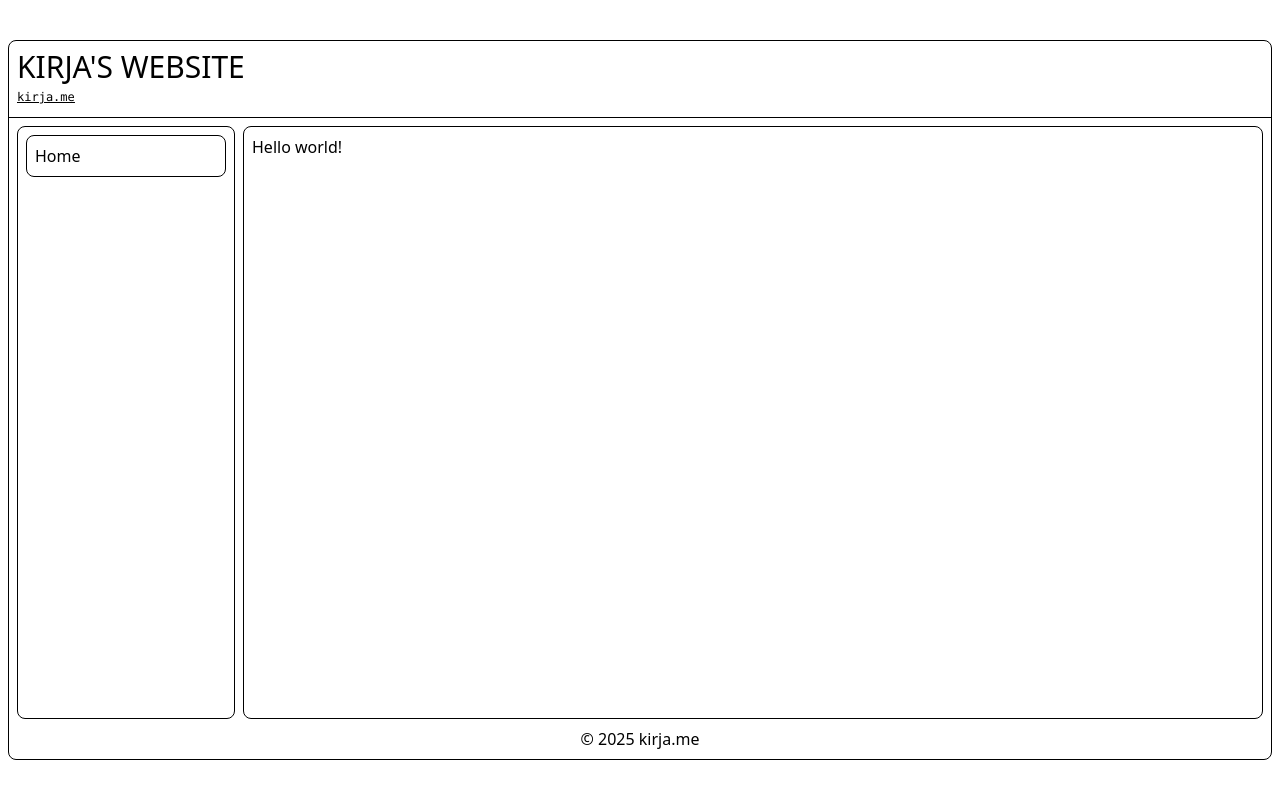
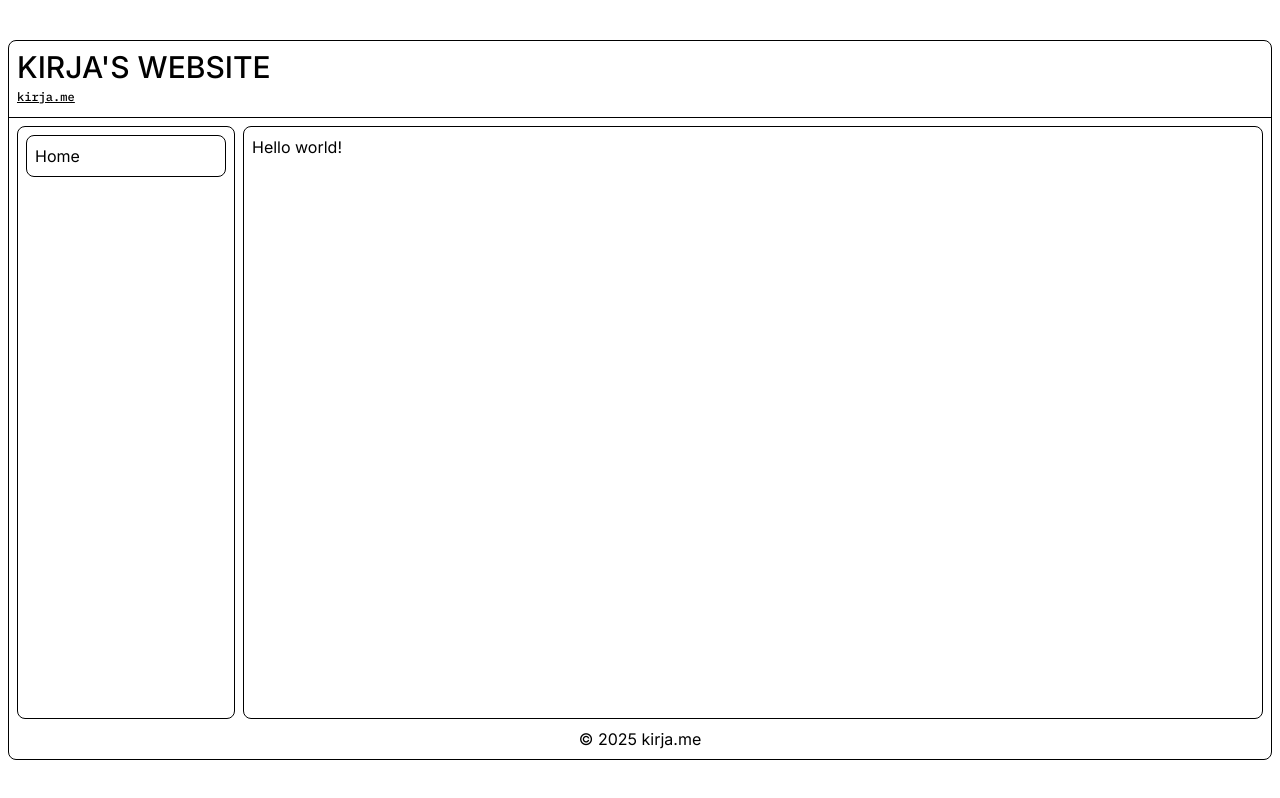
Before and after one commit to kirjahri/personal-website, a SvelteKit app: page / in a window 1280 px wide. Built offline with nearby package versions, Linux system fonts and the light colour scheme.

Commit message:
feat: add and use `@fontsource/inter` and `@fontsource/ibm-plex-mono`

```diff
--- a/package.json
+++ b/package.json
@@ -16,6 +16,8 @@
 	"devDependencies": {
 		"@eslint/compat": "^1.2.5",
 		"@eslint/js": "^9.18.0",
+		"@fontsource/ibm-plex-mono": "^5.2.5",
+		"@fontsource/inter": "^5.2.5",
 		"@sveltejs/adapter-static": "^3.0.8",
 		"@sveltejs/kit": "^2.16.0",
 		"@sveltejs/vite-plugin-svelte": "^5.0.0",
--- a/src/app.css
+++ b/src/app.css
@@ -1,3 +1,16 @@
+@import url('@fontsource/inter/400.css');
+@import url('@fontsource/inter/500.css');
+@import url('@fontsource/inter/600.css');
+@import url('@fontsource/inter/700.css');
+@import url('@fontsource/inter/500-italic.css');
+@import url('@fontsource/ibm-plex-mono/400.css');
+@import url('@fontsource/ibm-plex-mono/500.css');
 @import 'tailwindcss';
+
 @plugin '@tailwindcss/forms';
 @plugin '@tailwindcss/typography';
+
+@theme {
+	--font-sans: 'Inter', sans-serif;
+	--font-mono: 'IBM Plex Mono', monospace;
+}
```
Also changed, not shown: 1 other file (tests, documents, lock files or other folders).
